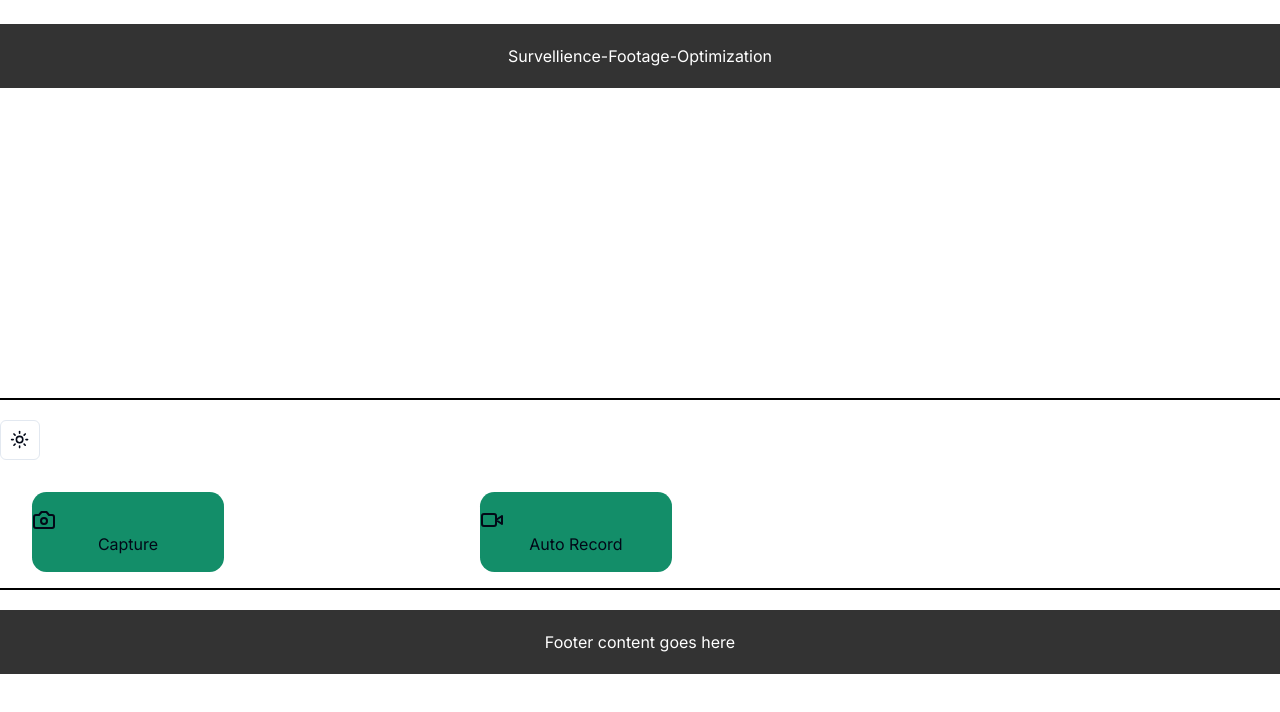
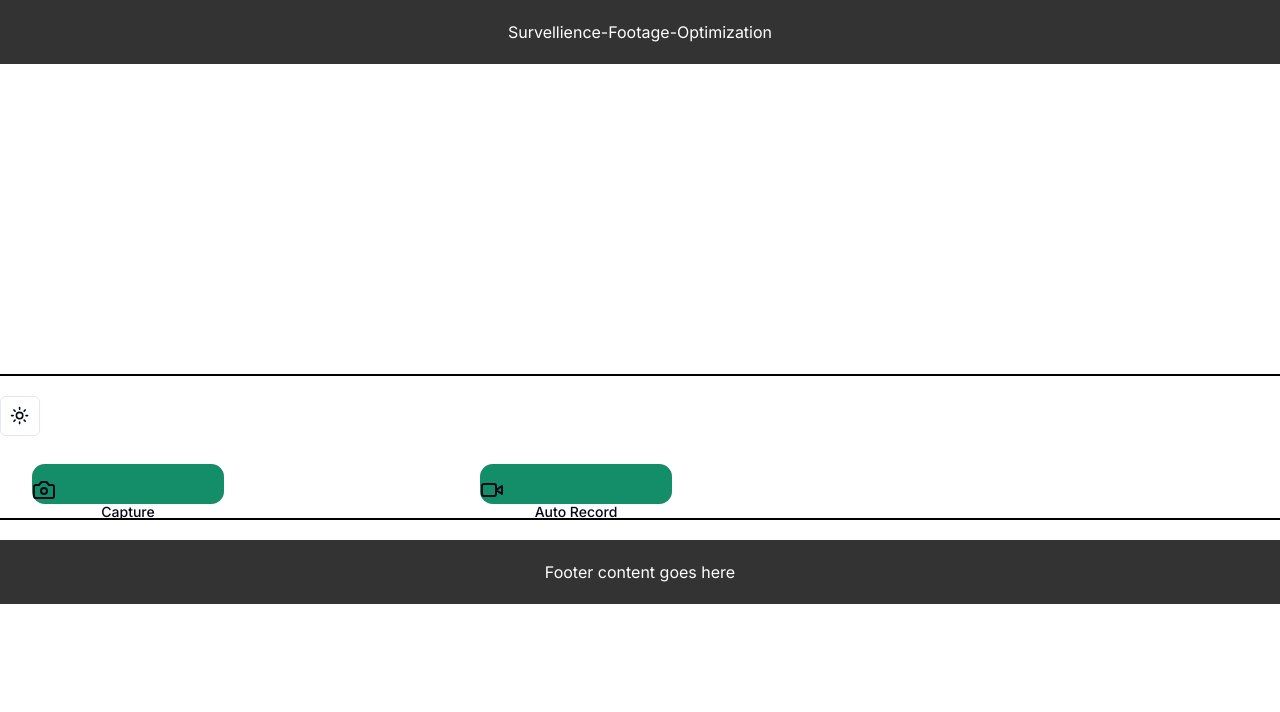
Before and after one commit to Pinakesh2703/Survellience-Footage-Optimization, a Next.js app: page / in a window 1280 px wide. Shown: the top 712 px of the page. Built offline with nearby package versions, Linux system fonts and the light colour scheme; no server answers.

Commit message:
button UI and state changes

```diff
--- a/app/page.tsx
+++ b/app/page.tsx
@@ -1,21 +1,23 @@
 "use client"
-import React, { useRef } from 'react'
+import React, { useRef,useState } from 'react'
 import Webcam from 'react-webcam';
 import './customstyle.css';
 import { Separator } from '@/components/ui/separator';
 import { ModeToggle } from '@/components/theme-toggle';
 import { Camera, CameraIcon, VideoIcon } from 'lucide-react';
+import { Button } from '@/components/ui/button';
 type Props = {}
 
 
 const Page = (Props: Props) => {
   const webcamRef = useRef<Webcam>(null);
   const canvasRef = useRef<HTMLCanvasElement>(null);
+  const [isRecording, setIsRecording] = useState<boolean>(false);
   return (
     <body>
-      <button>
+      {/* <button>
 
-      </button>
+      </button> */}
       <div className='header'>
       Survellience-Footage-Optimization
       </div>
@@ -28,8 +30,8 @@ const Page = (Props: Props) => {
         <ModeToggle></ModeToggle>
 
         <div className='container'>
-          <button  className='box' onClick={userPromptScreenshot}><CameraIcon/>Capture</button>
-          <button className='box'  onClick={userPromptRecord}><VideoIcon/>Auto Record</button>
+          <Button variant={'outline'} className='box' onClick={userPromptScreenshot}><CameraIcon/>Capture</Button>
+          <Button  variant={isRecording ? 'destructive' : 'outline'} className='box'  onClick={userPromptRecord}><VideoIcon/>Auto Record</Button>
           {/* <button className='box'  onClick={}><VideoIcon/>manual record</button> */}
         </div>
 
```
